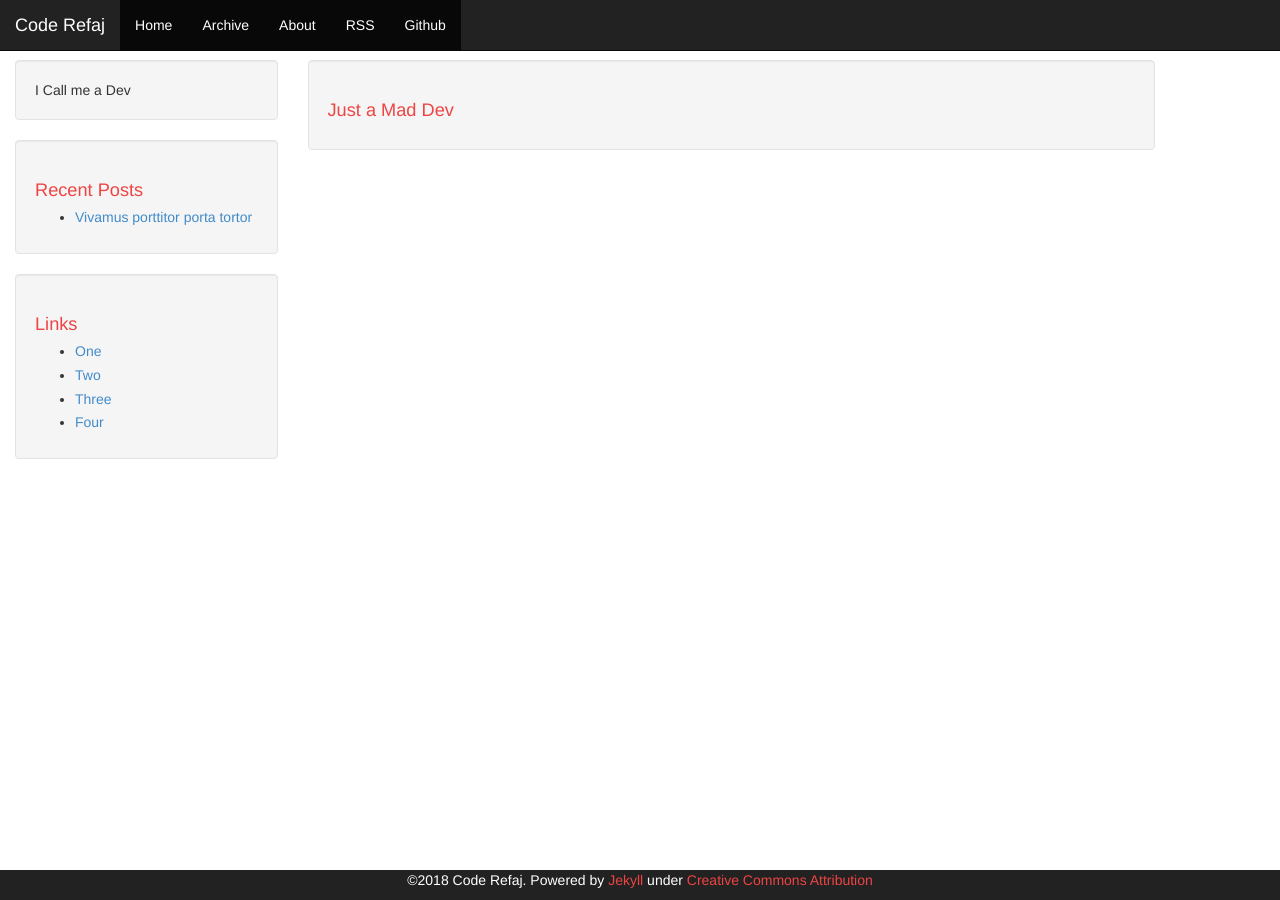
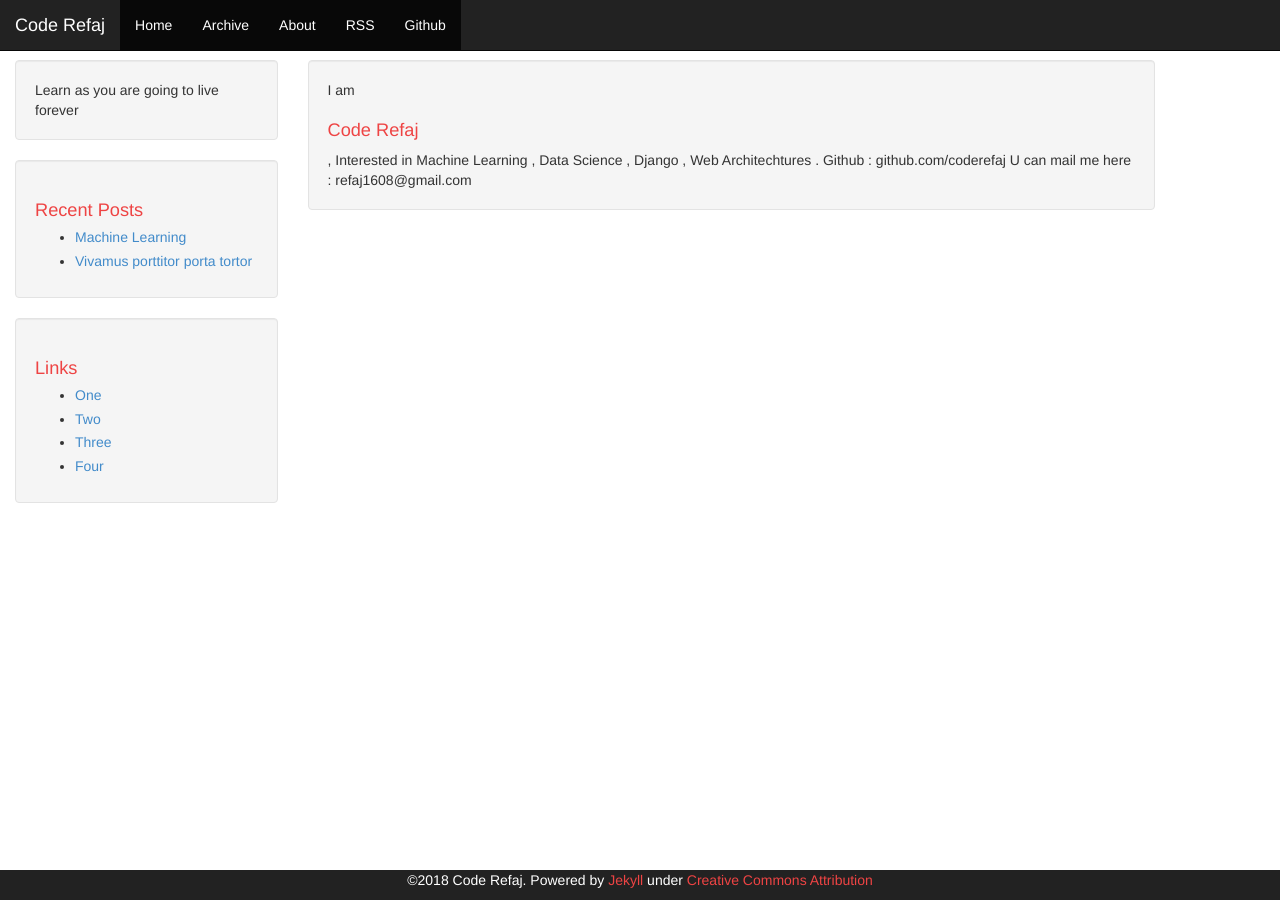
Before and after one commit to coderefaj/coderefaj.github.io, a Jekyll site: the page built from about.html, in a window 1280 px wide. Built offline with Jekyll 4.4.1, drawn with Linux system fonts in a browser that asks for light colours; comment, search, counter and statistics services are not loaded.

Commit message:
Machine Learning Post

```diff
--- a/_config.yml
+++ b/_config.yml
@@ -1,7 +1,7 @@
 # Jekyll configuration
 
 name: Code Refaj
-description: I Call me a Dev
+description: Learn as you are going to live forever
 
 # url is currently only used only for the RSS feed in feed.xml
 # url: https://scotte.github.io/jekyll-clean
@@ -28,7 +28,7 @@ comments: true
 isso: ''
 
 # Set this to your disqus shortname to enable comments via disqus. Set to '' to disable disqus.
-disqus: ''
+disqus: 'coderefaj-github-io'
 
 permalink: /:year/:month/:title
 paginate: 3
--- a/about.html
+++ b/about.html
@@ -3,5 +3,8 @@ layout: default
 ---
 
 <div class="well">
-    <h1> Just a Mad Dev </h1>
+    I am <h1> Code Refaj</h1> , Interested in Machine Learning , Data Science , Django , Web Architechtures .
+
+    Github : github.com/coderefaj
+    U can mail me here : refaj1608@gmail.com
 </div>
```
Also changed, not shown: _posts/2018-10-11-Machine-Learning.md (added, +85 -0 lines), images/ml/classification_example.jpeg (added).
